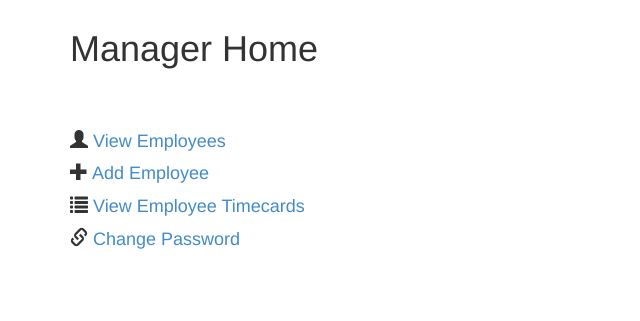
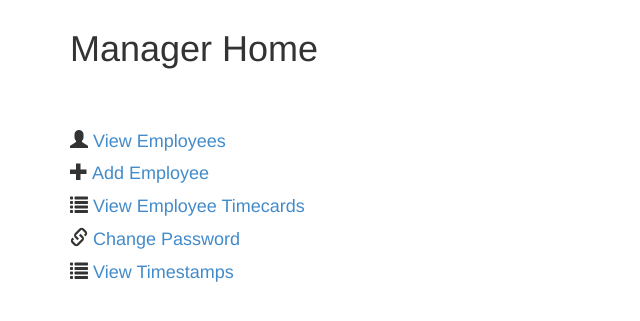
Before and after one commit to cqoverly/Timclock_Project, a Django app: template Timeclock/Timeclock/templates/manager/manager_home.html in a window 1280 px wide. Shown: the part 51-372 px from the top of the page, without its empty margins (0-640 px from the left). Run offline with Django 3.2, Linux system fonts and the light colour scheme; the template is opened without the code that fills it, so the values that code supplies are empty; parts of the project's set-up code (start-up, migrations or seed data) failed here and were passed over; some libraries are stand-ins or nearby versions.

Commit message:
Added href for viewing list of timestamps to employee_home.html and manager_home.html

```diff
--- a/Timeclock/Timeclock/templates/manager/employee_home.html
+++ b/Timeclock/Timeclock/templates/manager/employee_home.html
@@ -30,6 +30,12 @@
           <a href="{% url 'change_password' %}">Change Password</a>
       </h4>
     </li>
+    <li>
+      <h4>
+          <span class="glyphicon glyphicon-list"></span>
+          <a href="{% url 'list_stamps' %}">View Timestamps</a>
+      </h4>
+    </li>
   </ul>
   </ul>
 </div>
--- a/Timeclock/Timeclock/templates/manager/manager_home.html
+++ b/Timeclock/Timeclock/templates/manager/manager_home.html
@@ -31,6 +31,12 @@
           <a href="{% url 'change_password' %}">Change Password</a>
       </h4>
   </li>
+    <li>
+      <h4>
+          <span class="glyphicon glyphicon-list"></span>
+          <a href="{% url 'list_stamps' %}">View Timestamps</a>
+      </h4>
+    </li>
   </ul>
 </div>
 
```
Lines whose indentation alone changed are shown as unchanged.
